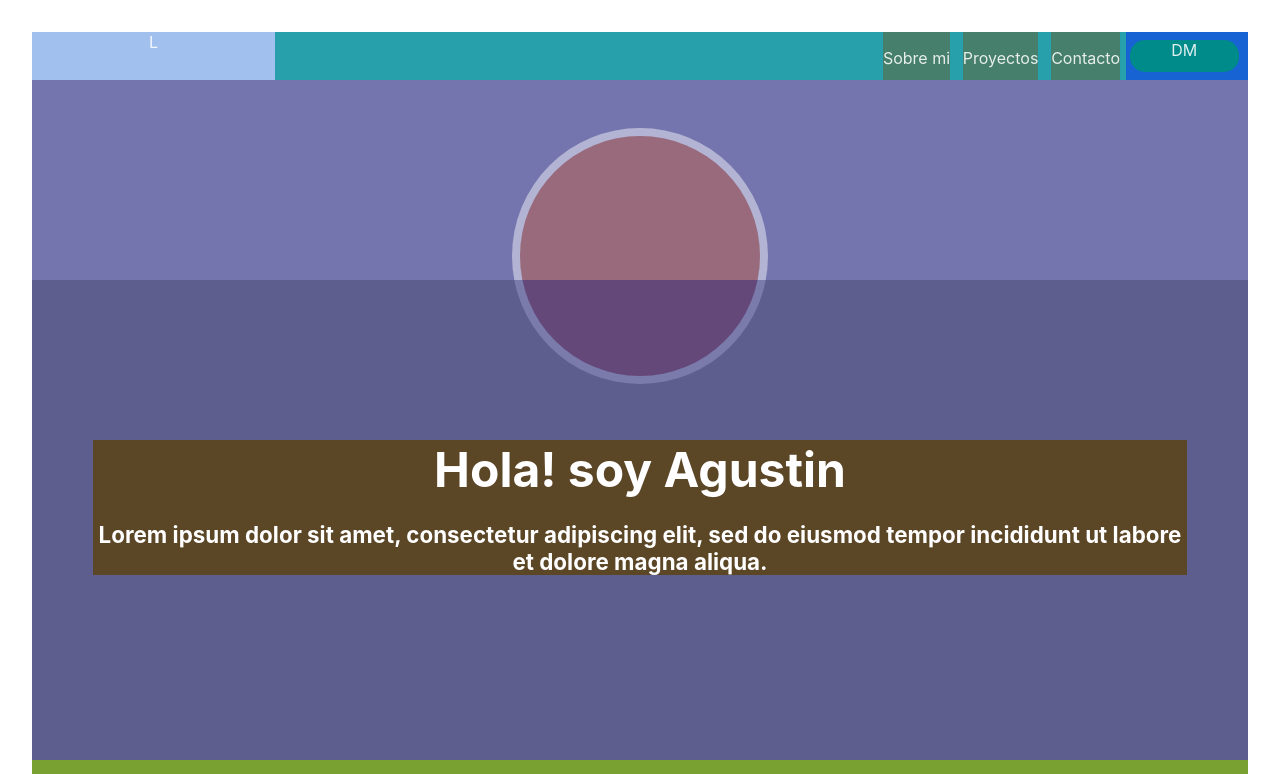
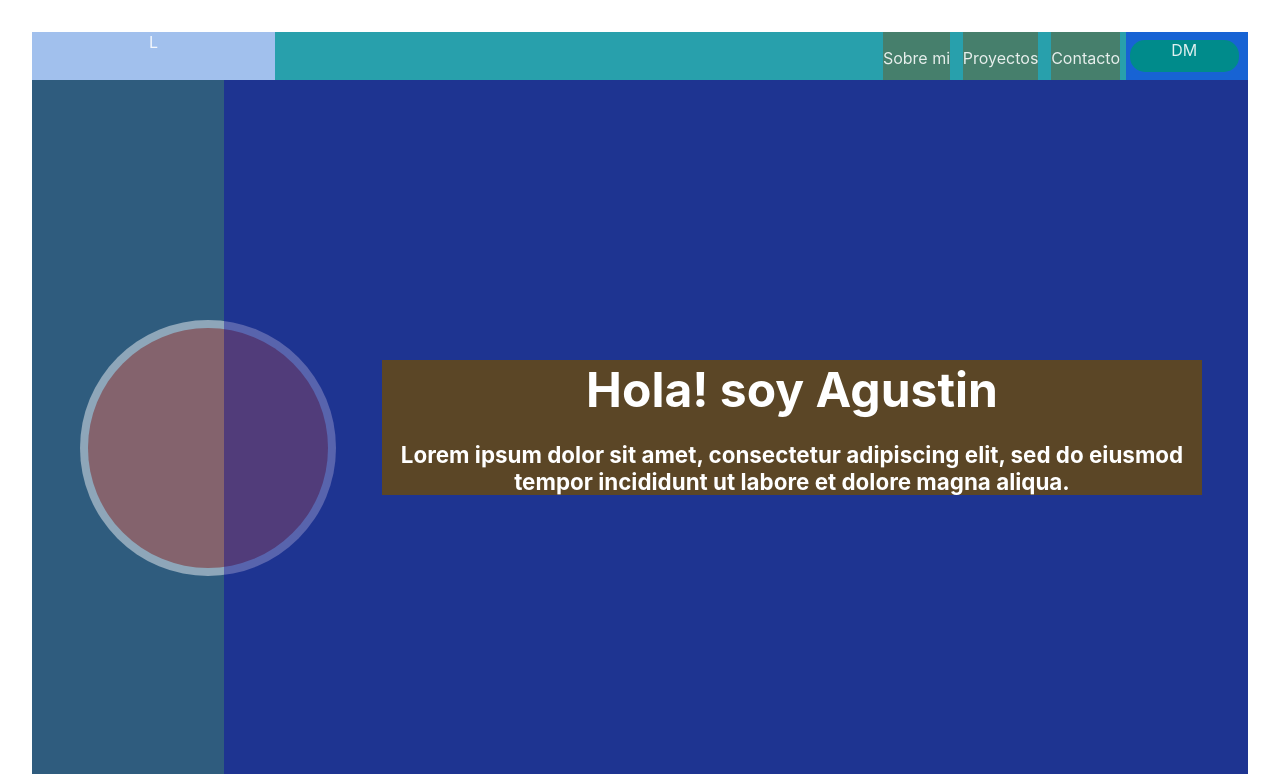
Before and after one commit to agustinfraile/Portfolio, a React (Vite) app: page / in a window 1280 px wide. Shown: the top 774 px of the page. Built offline with nearby package versions, Linux system fonts and the light colour scheme.

Commit message:
agregando mediaqueries para 800px en adelante para la seccion de intro

```diff
--- a/src/components/NavBar/NavBar.css
+++ b/src/components/NavBar/NavBar.css
@@ -36,7 +36,7 @@
 
 }
 
-/* DESKTOP */
+/* 800px para adelante */
 @media (min-width: 800px) {
     .nav_cnt {
         background-color: rgb(23, 99, 212);
--- a/src/pages/Intro/Intro.css
+++ b/src/pages/Intro/Intro.css
@@ -67,3 +67,86 @@
     text-align: center;
     font-weight: bold;
 }
+
+/* 800px para adelante */
+@media (min-width: 800px) {
+    /* CONTENEDOR GENERAL */
+    .intro_cnt {
+        width: 100%;
+        height: 100vh;
+        background-color: rgb(49, 84, 156);
+        display: flex;
+    }
+
+
+        /* CONTENEDOR PARA EL PRIMER DIV */
+        .first_cnt {
+            background-color: rgba(43, 121, 22, 0.227);
+            width: 12em;
+            height: 92vh;
+            padding-top: 15em;
+            padding-left: 3em;
+            display: flex;
+            flex-direction: column;
+        }
+
+            /* CONTENEDOR PARA EL BORDE DE LA IMAGEN */
+            .first_cnt-img {
+                background-color: rgba(255, 255, 255, 0.456);
+                width: 16em;
+                height: 16em;
+                margin: 0 auto;
+                border-radius: 50%;
+                padding: .5em;
+            }
+
+
+            /* CONTENEDOR PARA LA IMAGEN  */
+            .first_cnt-img--inside {
+                background-color: rgba(119, 19, 19, 0.456);
+                width: 15em;
+                height: 15em;
+                margin: 0 auto;
+                border-radius: 50%;
+            }
+
+
+        /* CONTENEDOR PARA EL SEGUNDO DIV */
+        .sec_cnt {
+            background-color: rgba(0, 0, 128, 0.386);
+            width: 100%;
+            height: 92vh;
+            padding-top: 17.5em;
+            padding-left: 7em;
+        }
+
+
+        .first_cnt-box {
+            background-color: rgba(255, 255, 255, 0.427);
+        }
+
+        /* CONTENEDOR PARA EL DIV DE TEXTO */
+        .sec_cnt-text {
+            background-color: rgb(91, 70, 38);
+            width: 90%;
+            height: auto;
+            margin: 0 auto;
+        }
+
+        /* ESTILOS PARA EL TITULO */
+        .sec_cnt-text h1 {
+            color: #FFF;
+            font-size: 3em;
+            text-align: center;
+            font-weight: bold;
+        }
+
+        /* ESTILOS PARA EL PARRAFO */
+        .sec_cnt-text p {
+            padding-top: 1em;
+            color: #FFF;
+            font-size: 1.4em;
+            text-align: center;
+            font-weight: bold;
+        }
+}
--- a/src/pages/Intro/Intro.jsx
+++ b/src/pages/Intro/Intro.jsx
@@ -5,9 +5,15 @@ const Intro = () => {
   return (
     <div className='intro_cnt'>
         <div className='first_cnt'>
+
             <div className='first_cnt-img'>
+
                <div className='first_cnt-img--inside'></div>
+
             </div>
+
+            {/* <div className='first_cnt-box'></div> */}
+
         </div>
         <div className='sec_cnt'>
             <div className='sec_cnt-text'>
```
